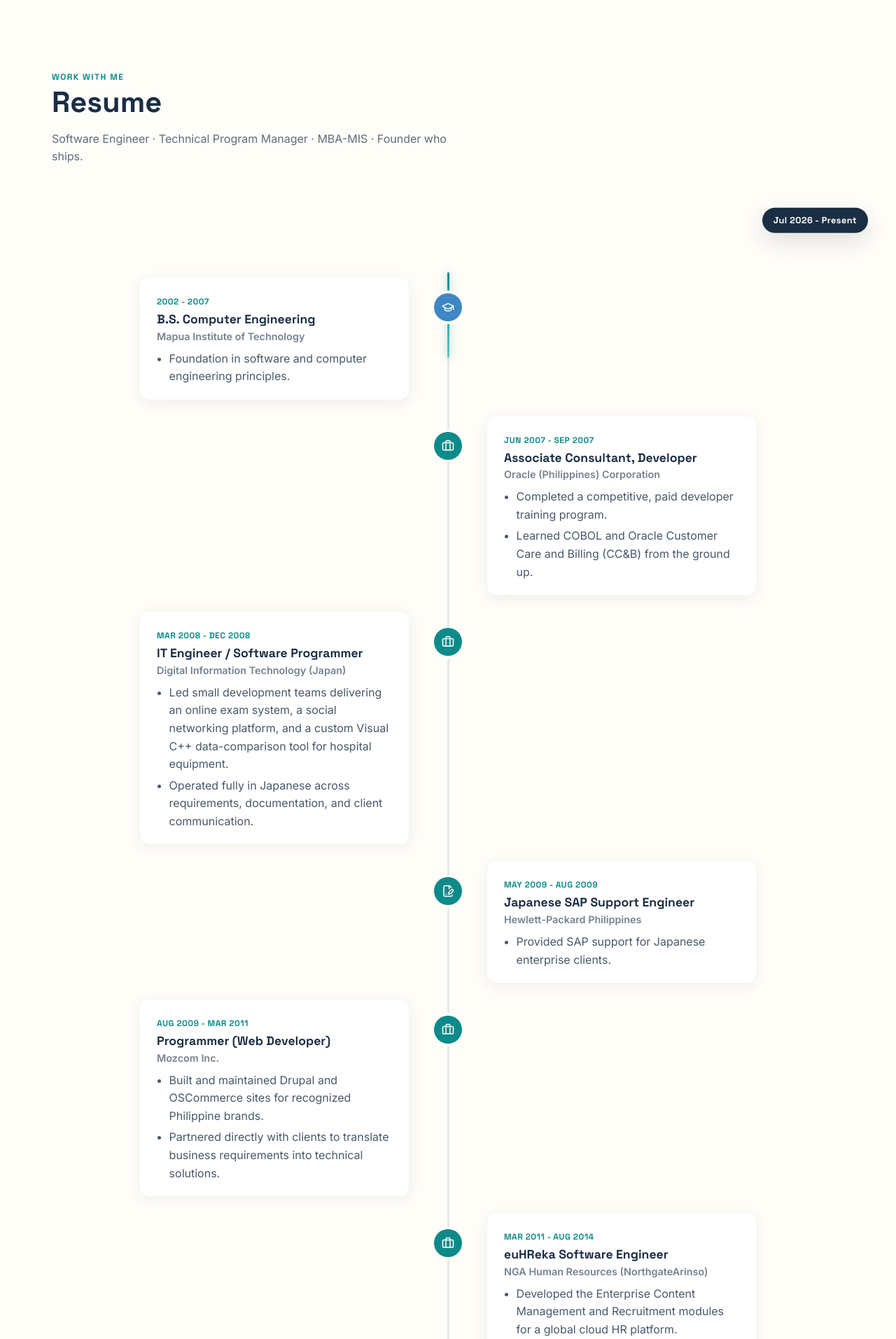
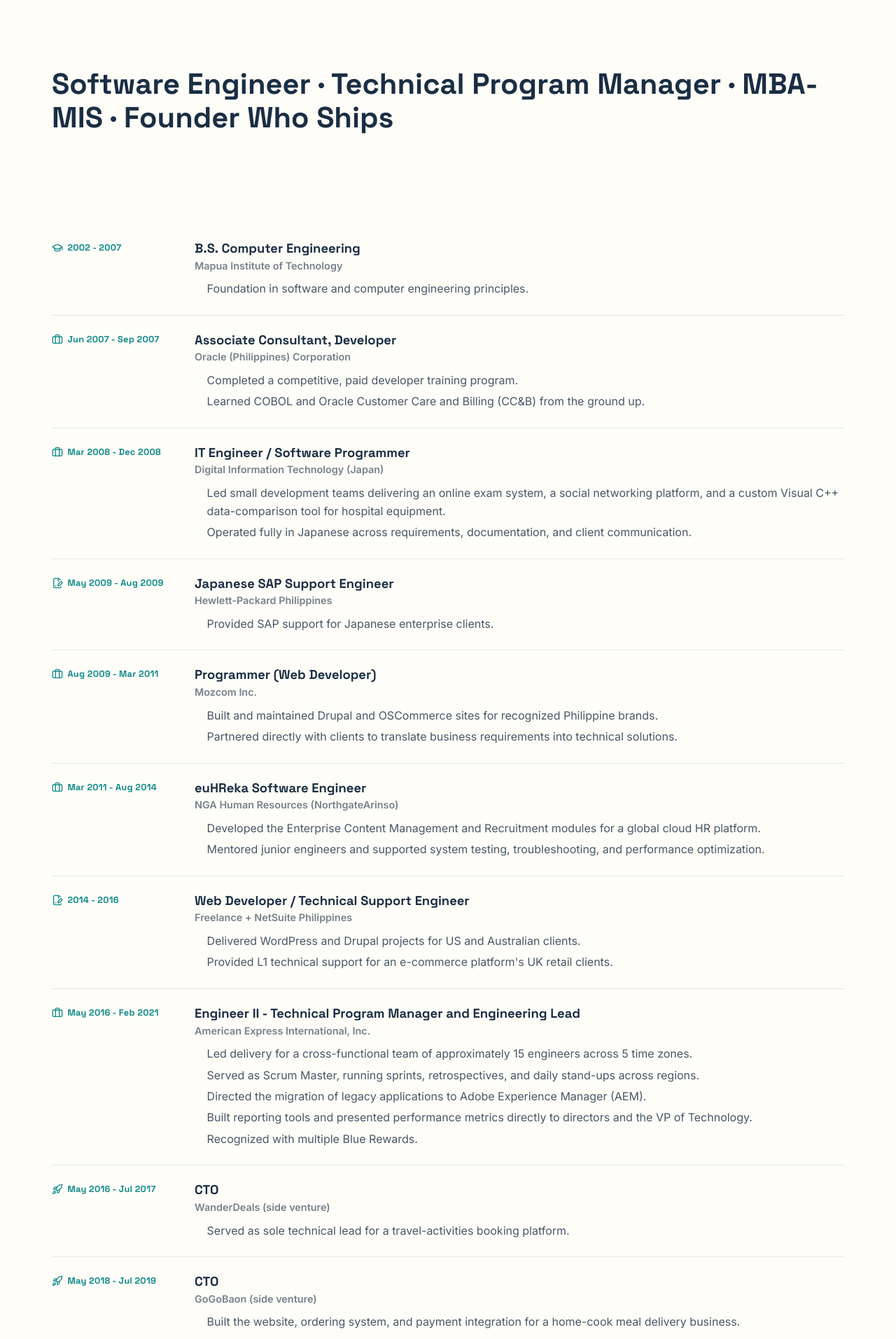
Before and after one commit to blueazulbughaw/gladcodes, a Flask app: page /resume in a window 1280 px wide. Shown: the part 85-1998 px from the top of the page at 70% size. Run offline with Flask 3, Linux system fonts and the light colour scheme; data comes from the database, SQL or seed files in the repository; some libraries are stand-ins or nearby versions.

Commit message:
Give /resume and /about visually distinct designs
/about reverts to the "How I got here" story hero (dropped the
restored-bio hero from the previous pass) and loses the Skills section
— that's resume-only now.

/resume drops the shared zig-zag timeline design entirely in favor of
a horizontal layered format: full-width rows, dates on the left,
role details on the right, stacked top to bottom like an actual
resume document instead of a spine-and-dot story. The hero no longer
says "Resume" or shows a name — it starts directly with the title
line. Each row fades and slides up as you scroll past it instead of
the dramatic scale/rotate entrance /about uses, so the two pages read
as different things even though they're driven by the same data.

resume-timeline.js now serves both pages from one file, since each
page only has the markup the other lacks (.career-timeline-item vs
.resume-layer) — every block no-ops cleanly when its elements aren't
present.

Co-Authored-By: Claude Sonnet 5 <noreply@anthropic.com>

```diff
--- a/blueprints/public/routes.py
+++ b/blueprints/public/routes.py
@@ -336,13 +336,7 @@ def videos_index():
 @public_bp.route("/about")
 def about():
     timeline = query("SELECT * FROM resume_timeline ORDER BY sort_order")
-
-    skill_rows = query("SELECT * FROM skills ORDER BY sort_order")
-    skills_by_category = OrderedDict()
-    for row in skill_rows:
-        skills_by_category.setdefault(row["category"], []).append(row["skill_name"])
-
-    return render_template("about.html", timeline=timeline, skills_by_category=skills_by_category)
+    return render_template("about.html", timeline=timeline)
 
 
 @public_bp.route("/resources")
--- a/static/css/pages.css
+++ b/static/css/pages.css
@@ -373,6 +373,41 @@
   .career-timeline-dot.is-active { animation: none; }
 }
 
+/* Resume: horizontal layered format (deliberately different from the
+   /about zig-zag story timeline above) — each role is a full-width row,
+   dates on the left, details on the right, stacked like an actual
+   resume rather than a spine-and-dot story. */
+.resume-layers { display: flex; flex-direction: column; }
+.resume-layer {
+  display: grid;
+  grid-template-columns: 180px 1fr;
+  gap: var(--space-md);
+  padding: var(--space-md) 0;
+  border-bottom: 1px solid rgba(var(--navy-rgb), 0.1);
+}
+.resume-layer:first-child { padding-top: 0; }
+.resume-layer:last-child { border-bottom: none; padding-bottom: 0; }
+.resume-layer-period {
+  display: flex;
+  align-items: flex-start;
+  gap: 0.4rem;
+  font-family: var(--font-heading);
+  font-weight: 700;
+  font-size: 0.8rem;
+  letter-spacing: 0.02em;
+  color: var(--teal);
+}
+.resume-layer-period svg { flex-shrink: 0; margin-top: 2px; }
+.resume-layer-body h3 { margin: 0 0 0.15rem; font-size: 1.15rem; }
+.resume-layer-company { font-size: 0.9rem; font-weight: 600; color: rgba(var(--navy-rgb), 0.6); margin: 0 0 0.6rem; }
+.resume-layer-bullets { margin: 0; padding-left: 1.1rem; color: rgba(var(--navy-rgb), 0.8); }
+.resume-layer-bullets li { margin-bottom: 0.3rem; }
+.resume-layer-bullets li:last-child { margin-bottom: 0; }
+
+@media (max-width: 640px) {
+  .resume-layer { grid-template-columns: 1fr; gap: 0.3rem; }
+}
+
 /* Resume: skills ------------------------------------------------------------ */
 .skills-matrix {
   display: grid;
--- a/static/js/resume-timeline.js
+++ b/static/js/resume-timeline.js
@@ -1,9 +1,14 @@
-/* Scroll-driven animation for the /resume career timeline: a page-wide
-   scroll progress bar, a scrubbed fill line down the timeline spine,
-   dramatic staggered card entrances (scale + rotate + slide, alternating
-   by side), pulsing "active" dots, and a floating badge showing which era
-   is currently in view. Needs GSAP + ScrollTrigger (loaded via CDN in
-   resume.html) — everything here no-ops if either is missing.
+/* Shared scroll animation for /about and /resume — same script, two
+   different-looking pages, since each only has the markup the other
+   doesn't:
+   - Page-wide scroll progress bar and skills stagger: both pages.
+   - /about's zig-zag story timeline (.career-timeline-item, spine fill,
+     floating era badge, dramatic scale/rotate entrances): only exists on
+     /about, so that whole block no-ops on /resume.
+   - /resume's horizontal layered rows (.resume-layer): only exists on
+     /resume, a plainer fade-and-slide-up per row, no spine or dots.
+   Needs GSAP + ScrollTrigger (loaded via CDN in each page) — everything
+   here no-ops if either is missing.
 
    prefers-reduced-motion skips every scroll-linked/animated effect below
    and just shows the final state, same policy as animations.js. */
@@ -17,6 +22,7 @@
   var heroEls = document.querySelectorAll(".hero-fade");
 
   var skillGroups = document.querySelectorAll("[data-skills-group]");
+  var layers = document.querySelectorAll(".resume-layer");
 
   if (reduceMotion) {
     heroEls.forEach(function (el) { el.style.opacity = 1; });
@@ -25,6 +31,7 @@
       if (card) card.style.opacity = 1;
     });
     skillGroups.forEach(function (group) { group.style.opacity = 1; });
+    layers.forEach(function (layer) { layer.style.opacity = 1; });
     return;
   }
 
@@ -67,6 +74,20 @@
         scrollTrigger: { trigger: group, start: "top 88%", toggleActions: "play none none none" },
       });
     }
+  });
+
+  // Resume page: plain full-width rows, no spine/zig-zag — each one just
+  // fades and slides up in turn as you scroll past it, "layer by layer"
+  // rather than the dramatic rotate/scale treatment the story timeline
+  // below uses. Independent of the /about-only block that follows.
+  layers.forEach(function (layer) {
+    gsap.from(layer, {
+      opacity: 0,
+      y: 40,
+      duration: 0.6,
+      ease: "power2.out",
+      scrollTrigger: { trigger: layer, start: "top 88%", toggleActions: "play none none none" },
+    });
   });
 
   if (!track || !items.length) return;
--- a/templates/public/resume.html
+++ b/templates/public/resume.html
@@ -9,31 +9,25 @@
 
 {% block content %}
 <div class="scroll-progress" id="scrollProgress"></div>
-<div class="career-timeline-indicator" id="careerIndicator"><span></span></div>
 
 <section class="page-hero">
   <div class="container">
-    <span class="eyebrow hero-fade">Work with me</span>
-    <h1 class="hero-fade">Resume</h1>
-    <p class="hero-fade">Software Engineer &middot; Technical Program Manager &middot; MBA-MIS &middot; Founder who ships.</p>
+    <h1 class="hero-fade">Software Engineer &middot; Technical Program Manager &middot; MBA-MIS &middot; Founder Who Ships</h1>
   </div>
 </section>
 
 <section class="section">
   <div class="container">
     {% set type_icons = {'education': 'graduation-cap', 'full_time': 'briefcase', 'contract': 'file-signature', 'side_venture': 'rocket', 'gap': 'map-pin'} %}
-    <div class="career-timeline" id="careerTimeline">
-      <div class="career-timeline-track"></div>
-      <div class="career-timeline-progress" id="careerTimelineProgress"></div>
+    <div class="resume-layers">
       {% for entry in timeline %}
-      <div class="career-timeline-item career-timeline-item--{{ entry.entry_type }}" data-period="{{ entry.period_label }}">
-        <div class="career-timeline-dot"><i data-lucide="{{ type_icons.get(entry.entry_type, 'circle') }}" width="18" height="18"></i></div>
-        <div class="card career-timeline-card">
-          <span class="career-timeline-period">{{ entry.period_label }}</span>
+      <div class="resume-layer">
+        <div class="resume-layer-period"><i data-lucide="{{ type_icons.get(entry.entry_type, 'circle') }}" width="16" height="16"></i> {{ entry.period_label }}</div>
+        <div class="resume-layer-body">
           <h3>{{ entry.title }}</h3>
-          <p class="career-timeline-company">{{ entry.company }}</p>
+          <p class="resume-layer-company">{{ entry.company }}</p>
           {% if entry.resume_bullets %}
-          <ul class="career-timeline-bullets">
+          <ul class="resume-layer-bullets">
             {% for line in entry.resume_bullets.split('\n') %}{% if line.strip() %}<li>{{ line.strip() }}</li>{% endif %}{% endfor %}
           </ul>
           {% endif %}
```
Also changed, not shown: templates/public/about.html (+3 -31 lines).
